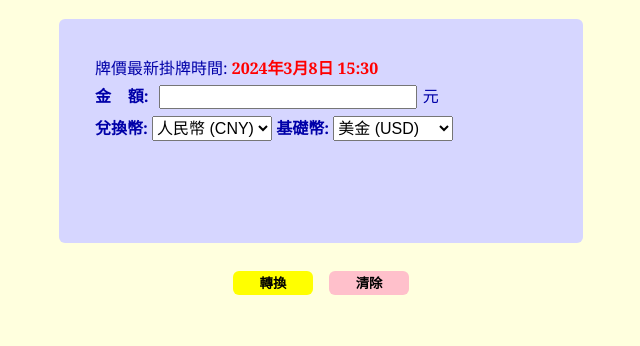
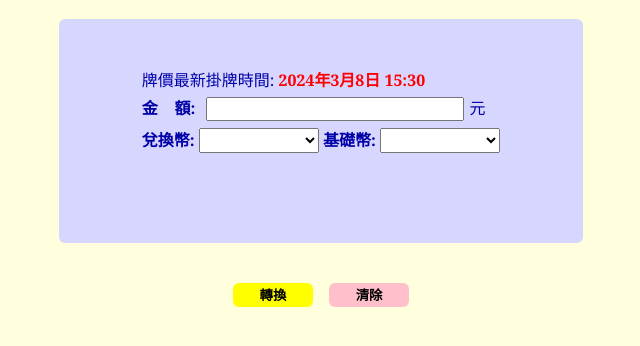
Before and after one commit to peiyi523/django_work, a plain HTML site: page index.html in a window 1280 px wide. Both pictures are taken after a click on the button "清除". Shown: the part 70-416 px from the top of the page, without its empty margins (319-959 px from the left). Drawn offline with Linux system fonts and the light colour scheme.

Commit message:
完成清除鍵的設置

```diff
--- a/css/index.css
+++ b/css/index.css
@@ -8,6 +8,13 @@ body {
 
 .title {
     color: #805300;
+}
+
+#form-container {
+    margin: 0 auto;
+    text-align: center;
+    padding-top: 12px;
+    /* background-color: #805300; */
 }
 
 #info {
--- a/index.html
+++ b/index.html
@@ -10,8 +10,11 @@
 
 <body>
     <div id="container">
+
         <h1 class="title">兌美元匯率轉換器</h1>
+
         <form action="">
+            <div id="form-container">
                 <div id="info">
                     牌價最新掛牌時間:
                     <label for="time" id="time"></label>
@@ -57,7 +60,9 @@
                     <button type="button" id="reset">清除</button>
                     <br>
                 </div>
+            </div>
         </form>
+
     </div>
     <script src="./js/index.js"></script>
 </body>
--- a/js/index.js
+++ b/js/index.js
@@ -2,7 +2,7 @@ const amountEl = document.querySelector("#amount");
 const exchangeEl = document.querySelector("#exchange");
 const baseEl = document.querySelector("#base");
 const convertEl = document.querySelector("#convert");
-
+const resetEl = document.querySelector("#reset")
 
 console.log(convertEl, amountEl, exchangeEl, baseEl);
 
@@ -15,6 +15,17 @@ function convertExchange() {
 
     console.log(amount, exchange, base);
 }
+resetEl.addEventListener("click", resetForm);
+function resetForm() {
+    amountEl.value = "";
+    exchangeEl.value = "";
+    baseEl.value = "";
+
+
+}
+
+
+
 
 
 
@@ -38,5 +49,3 @@ function updateClock() {
 }
 
 updateClock();
-
-// 2024年3月4日 22:53
```
Lines whose indentation alone changed are shown as unchanged.
